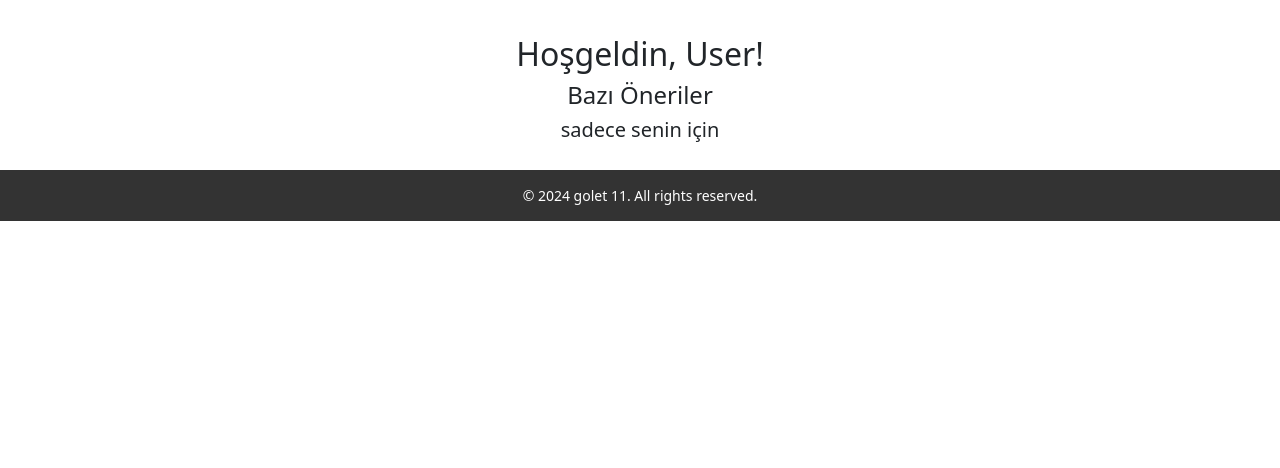
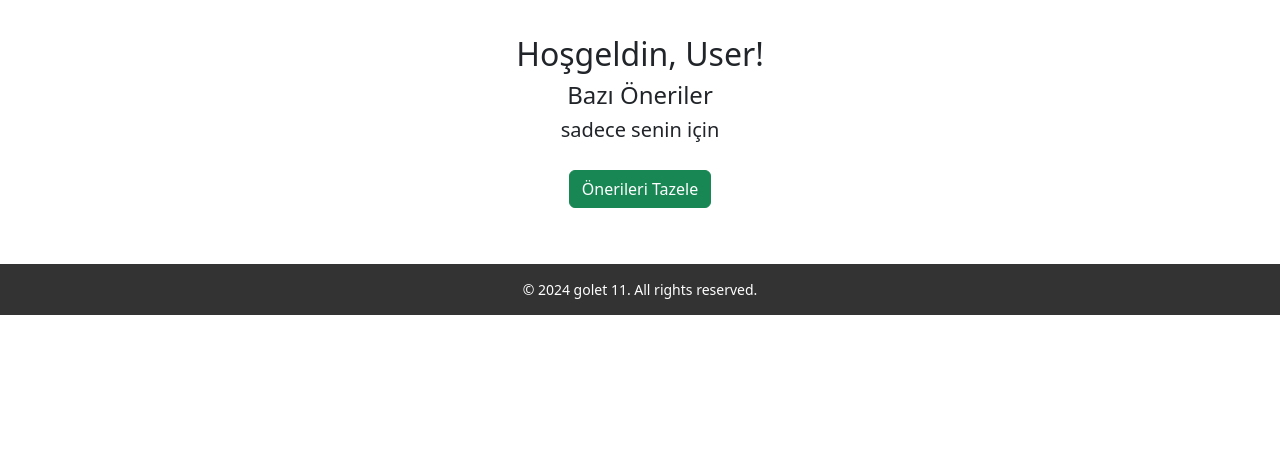
Before and after one commit to Mbanzaroglu/golet11, a Flask app: page /home in a window 1280 px wide. Shown: the part 124-592 px from the top of the page. Run offline with Flask 3, Linux system fonts and the light colour scheme; the visitor is signed in with stand-in values (Sample User, id 1); data that the repository does not hold is empty; some libraries are stand-ins or nearby versions.

Commit message:
Add refresh button to auth-home

```diff
--- a/Progress.txt
+++ b/Progress.txt
@@ -25,6 +25,7 @@ Ahmet Akın
 -Moved pagination in the bottom
 -Added User recommendation system
 -fixed home page for auth User
+-Added refresh button for recommendations
 Umut Önal
 -routes.py dosyasındaki query yazıldı ve şarkılar listelendi
 -home.html albüms sayfasının tasarımı yapıldı
--- a/app/static/css/styles.css
+++ b/app/static/css/styles.css
@@ -410,7 +410,7 @@ body, html {
   max-width: 25%;         /* Ensure the maximum width is 25% */
   padding-right: 15px;    /* Padding for spacing between cards */
   padding-left: 15px;
-  /*box-sizing: border-box; /* Consistent box model */
+  box-sizing: border-box; /* Consistent box model */
 
   margin-bottom: 20px;
 }
@@ -418,3 +418,29 @@ body, html {
 .card{
   margin-bottom: 20px;
 }
+
+.refresh-button {
+  display: block;
+  width: auto;
+  margin: 20px auto;
+  padding: 10px 20px;
+  font-size: 16px;
+  font-weight: bold;
+  text-align: center;
+  background-color: #28a745;
+  color: white;
+  border: 1px solid #28a745;
+  border-radius: 5px;
+  text-decoration: none;
+  transition: background-color 0.3s, transform 0.2s;
+}
+
+.refresh-button:hover {
+  background-color: #218838;
+  transform: translateY(-2px);
+}
+
+.refresh-button:active {
+  background-color: #1e7e34;
+  transform: translateY(0);
+}
--- a/app/templates/home.html
+++ b/app/templates/home.html
@@ -11,7 +11,11 @@
                 <h2>Hoşgeldin, {{ user_name }}!</h2>
                 <h4>Bazı Öneriler</h4>
                 <h5>sadece senin için</h5>
+                <div class="mb-3">
+                    <a href="{{ url_for('main_bp.auth_home') }}" class="btn btn-success refresh-button">Önerileri Tazele</a>
+                </div>
             </div>
+
             <!-- Recommendations for tracks -->
             {% if recommendations.tracks %}
             <div class="row row-like">
```
